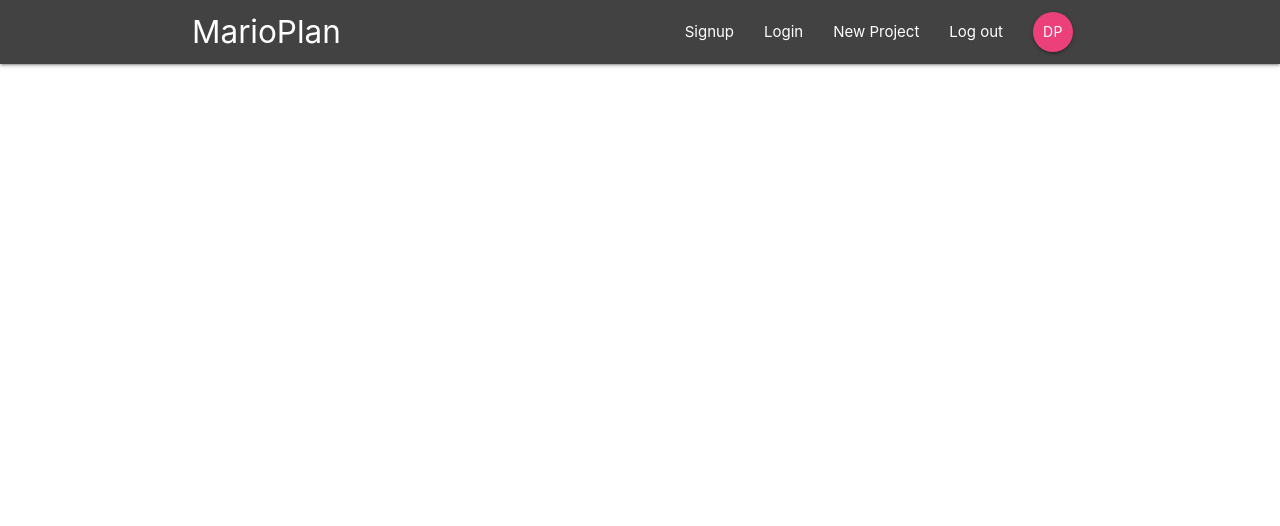
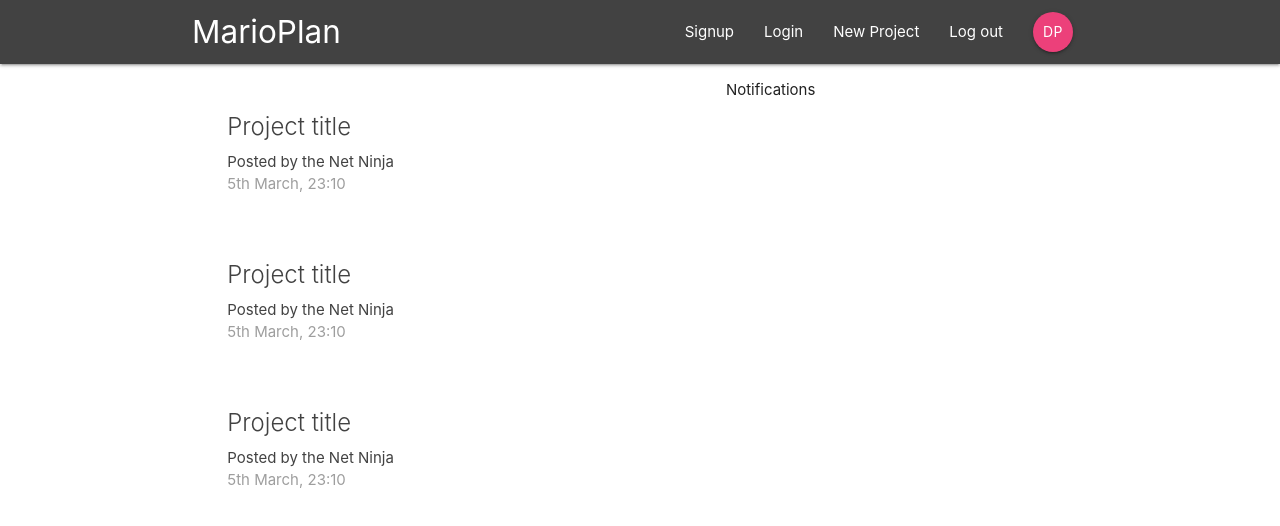
Before and after one commit to daniprol/react-redux-firebase-app, a React (Create React App) app: page / in a window 1280 px wide. Shown: the top 526 px of the page. Built offline with nearby package versions, Linux system fonts and the light colour scheme.

Commit message:
Dashboard created

```diff
--- a/src/App.js
+++ b/src/App.js
@@ -1,15 +1,20 @@
 import React from 'react';
-import { BrowserRouter } from 'react-router-dom';
+import { BrowserRouter, Switch, Route } from 'react-router-dom';
 import Navbar from './components/layout/NavBar';
+import Dashboard from './components/dashboard/Dashboard';
 
 function App() {
   return (
     <BrowserRouter>
     <div className="App">
       <Navbar />
+      <Switch>
+        <Route path='/' component={Dashboard} />
+      </Switch>
     </div>
     </BrowserRouter>
   );
 }
 
+// Switch makes sure that only one route is loaded at a time
 export default App;
--- a/src/components/dashboard/Dashboard.js
+++ b/src/components/dashboard/Dashboard.js
@@ -0,0 +1,25 @@
+import React, { Component } from 'react';
+import Notifications from './Notifications';
+import ProjectList from '../projects/ProjectList'
+
+class Dashboard extends Component {
+    render () {
+        return (
+            <div className="dashboard container">
+                <div className="row">
+                    <div className="col s12 m6">
+                        <ProjectList />
+                    </div>
+                    <div className="col s12 m5 offset-m1">
+                        <Notifications />
+                    </div>
+                </div>
+            </div>
+        )
+
+    }
+};
+
+// col s12 m6 gives 12 columns on small screens and 6 in medium size screens!
+
+export default Dashboard;
--- a/src/components/dashboard/Notifications.js
+++ b/src/components/dashboard/Notifications.js
@@ -0,0 +1,11 @@
+import React from 'react';
+
+const Notifications = () => {
+    return (
+        <div>
+            <p>Notifications</p>
+        </div>
+    )
+};
+
+export default Notifications;
--- a/src/components/projects/ProjectList.js
+++ b/src/components/projects/ProjectList.js
@@ -0,0 +1,33 @@
+import React from 'react';
+
+const ProjectList = () => {
+    return (
+        <div className="project-list section">
+            <div className="card z-depth-0 project-summary">
+                <div className="card-content grey-text text-darken-3">
+                    <span className="card-title">Project title</span>
+                    <p>Posted by the Net Ninja</p>
+                    <p className="grey-text">5th March, 23:10</p>
+                </div>
+            </div>
+
+            <div className="card z-depth-0 project-summary">
+                <div className="card-content grey-text text-darken-3">
+                    <span className="card-title">Project title</span>
+                    <p>Posted by the Net Ninja</p>
+                    <p className="grey-text">5th March, 23:10</p>
+                </div>
+            </div>
+
+            <div className="card z-depth-0 project-summary">
+                <div className="card-content grey-text text-darken-3">
+                    <span className="card-title">Project title</span>
+                    <p>Posted by the Net Ninja</p>
+                    <p className="grey-text">5th March, 23:10</p>
+                </div>
+            </div>
+        </div>
+    )
+}
+
+export default ProjectList;
```
